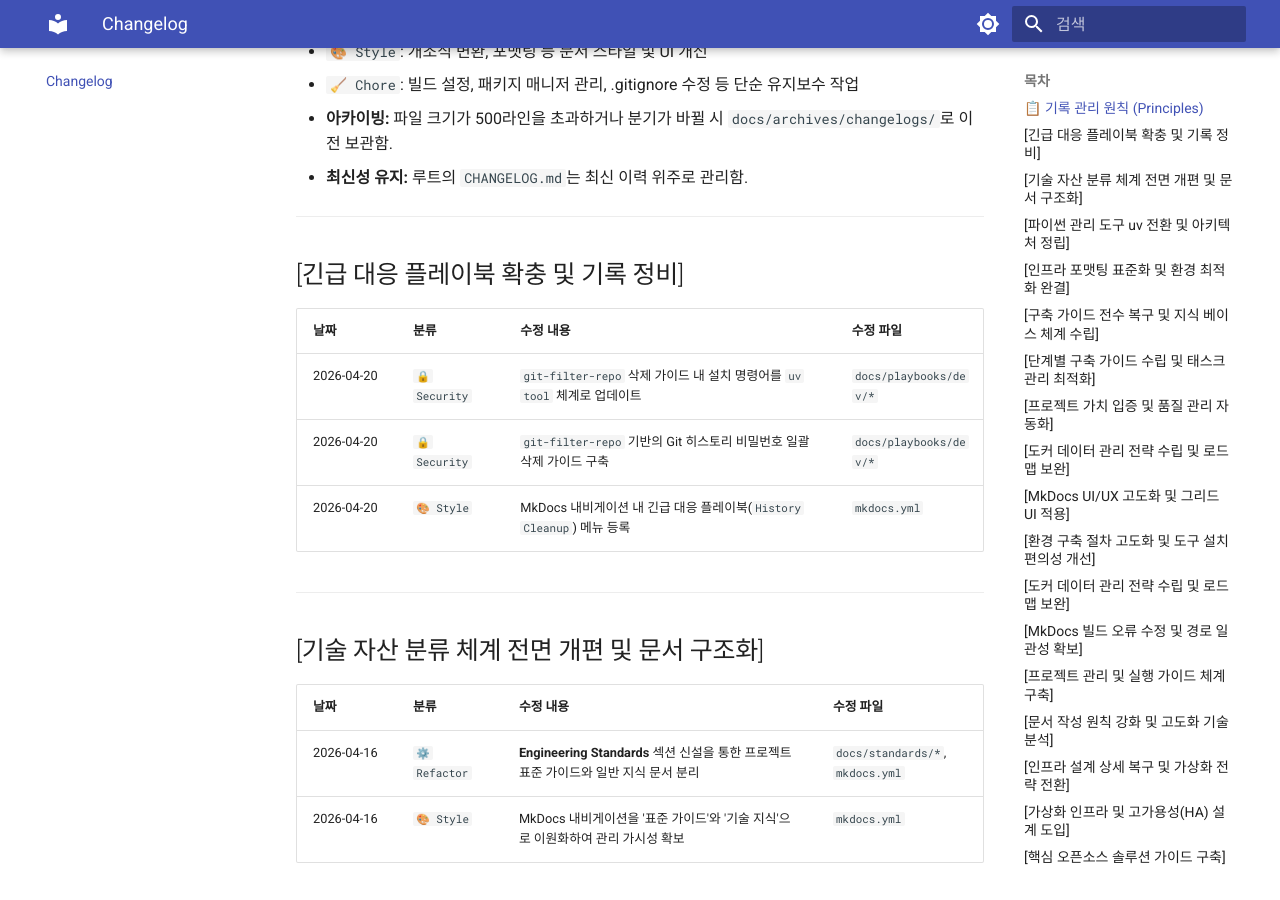
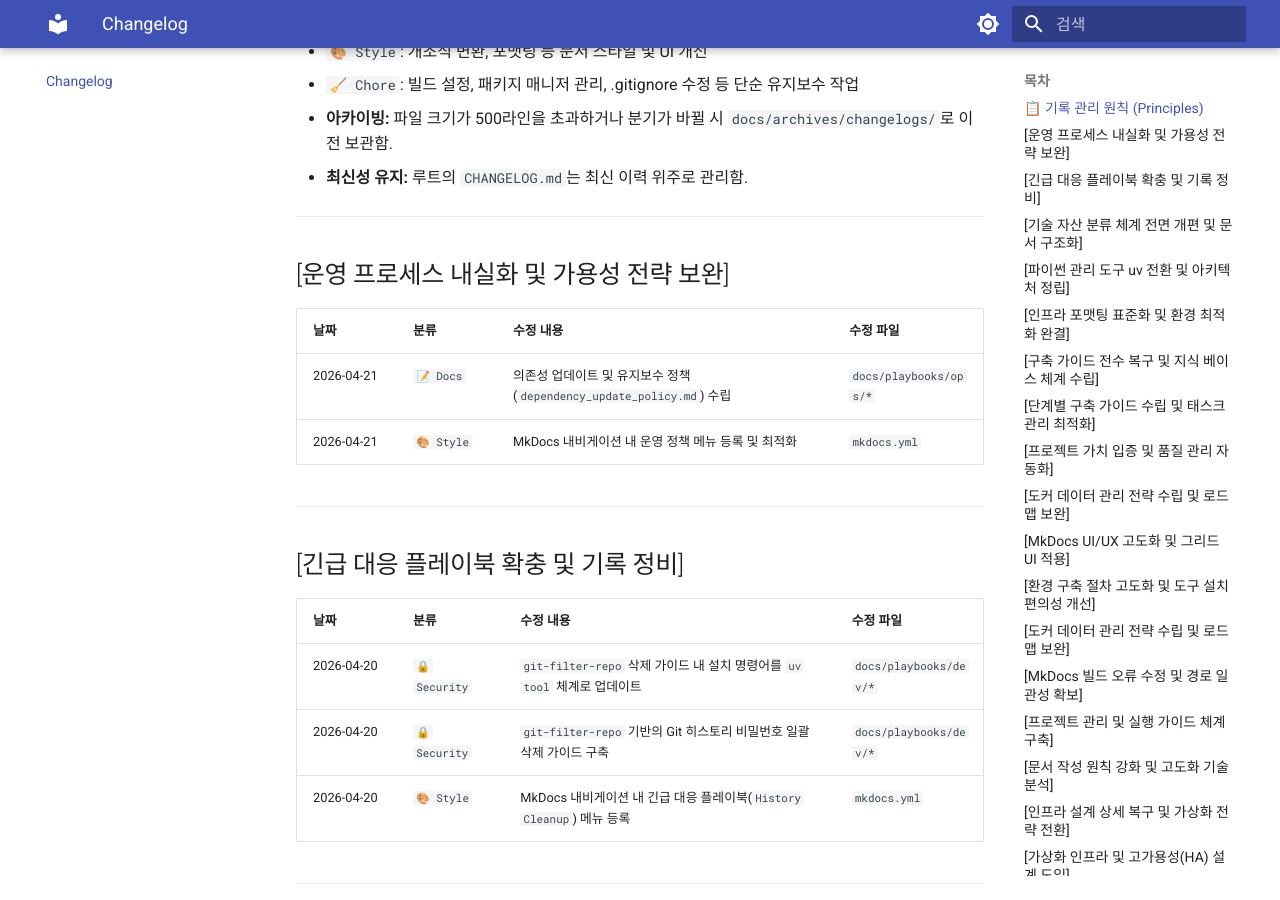
Before and after one commit to ksj686/cloud_infra, an MkDocs documentation site: the page built from docs/CHANGELOG.md, in a window 1280 px wide and 900 px high, scrolled down 608 px. Built offline with MkDocs 1.6.1 and Material for MkDocs 9.7.7, drawn with Linux system fonts in a browser that asks for light colours; some of the changed lines change nothing that is shown.

Commit message:
docs: 의존성 업데이트 및 유지보수 표준 정책 수립  - pnpm 및 uv 기반의 안정적인 패키지 업데이트 절차 문서화  - 업데이트 후 pre-commit 및 SCA 연동을 통한 무결성 검증 강제화  - Staging 거친 단계적 배포 전략 수립으로 운영 리스크 최소화  - MkDocs 내비게이션 등록 및 공식 이력 기록

````diff
--- a/docs/CHANGELOG.md
+++ b/docs/CHANGELOG.md
@@ -17,6 +17,15 @@
   - `🧹 Chore`: 빌드 설정, 패키지 매니저 관리, .gitignore 수정 등 단순 유지보수 작업
 - **아카이빙:** 파일 크기가 500라인을 초과하거나 분기가 바뀔 시 `docs/archives/changelogs/`로 이전 보관함.
 - **최신성 유지:** 루트의 `CHANGELOG.md`는 최신 이력 위주로 관리함.
+
+---
+
+## [운영 프로세스 내실화 및 가용성 전략 보완]
+
+| 날짜       | 분류       | 수정 내용                                                            | 수정 파일              |
+| :--------- | :--------- | :------------------------------------------------------------------- | :--------------------- |
+| 2026-04-21 | `📝 Docs`  | 의존성 업데이트 및 유지보수 정책(`dependency_update_policy.md`) 수립 | `docs/playbooks/ops/*` |
+| 2026-04-21 | `🎨 Style` | MkDocs 내비게이션 내 운영 정책 메뉴 등록 및 최적화                   | `mkdocs.yml`           |
 
 ---
 
--- /dev/null
+++ b/docs/playbooks/ops/dependency_update_policy.md
@@ -0,0 +1,73 @@
+# 의존성 업데이트 및 유지보수 정책 (Dependency Update Policy)
+
+본 문서는 프로젝트에 사용된 라이브러리 및 도구의 최신성 유지를 위한 표준 업데이트 프로세스 및 안정성 검증 절차 정리
+
+---
+
+## 1. 개요 및 목적 (Overview)
+
+- **보안성 확보:** 알려진 취약점(CVE) 패치 및 최신 보안 패치 즉시 반영
+- **안정성 유지:** 무분별한 업데이트로 인한 시스템 중단 방지 및 호환성 검증 강제화
+- **일관성 관리:** 락파일(`pnpm-lock.yaml`, `uv.lock`)을 통한 팀원 간 개발 환경 동기화
+
+---
+
+## 2. 환경별 업데이트 실행 절차 (Execution)
+
+### 2.1 Node.js 환경 (pnpm)
+
+대화형 인터페이스를 통한 안전한 선별 업데이트 수행
+
+- **실행 명령어:**
+  ```powershell
+  # 업데이트 대상 확인 및 대화형 선택
+  pnpm update --interactive --latest
+  ```
+- **관리 원칙:** Major 버전 업데이트 시에는 변경 이력(Breaking Changes) 선제적 확인 필수
+
+### 2.2 Python 환경 (uv)
+
+고속 리졸버를 활용한 의존성 갱신 및 가상 환경 동기화
+
+- **실행 명령어:**
+
+  ```powershell
+  # 최신 버전으로 패키지 업데이트 및 uv.lock 갱신
+  uv lock --upgrade
+
+  # 가상 환경 동기화
+  uv sync
+  ```
+
+---
+
+## 3. 검증 및 배포 프로세스 (Verification & Deployment)
+
+### 3.1 로컬 검증 (Verification)
+
+의존성 변경 직후 아래 항목 수행을 통한 무결성 확인
+
+- **품질 검사:** `uv run pre-commit run --all-files`를 통한 전체 코드 스타일 및 보안 스캔
+- **보안 감사:** `uv run pip-audit` 및 `pnpm audit` 수행
+- **기능 테스트:** 주요 서비스 기능 및 스크립트 실행 정상 여부 1차 확인 (Test Suite 연동 권장)
+
+### 3.2 단계적 배포 전략
+
+- **Staging 환경:** 업데이트 내역 적용 후 최소 1~2일간 모니터링 수행
+- **Production 환경:** Staging 단계의 안정성이 확인된 경우에 한해 승인된 락파일 배포
+
+---
+
+## 4. 고도화 자동화 전략 (Advanced)
+
+프로젝트 규모 확장에 따른 자동화 도구 도입 검토
+
+- **Renovate / Dependabot:** 의존성 업데이트 발생 시 자동 PR(Pull Request) 생성 및 변경 사항 알림
+- **CI/CD 통합:** 락파일 변경 포함된 커밋 유입 시 자동화된 테스트 파이프라인 연동 강제화
+
+---
+
+## 5. 결론 및 제언
+
+- 의존성 업데이트는 **'안전이 담보된 자동화'**를 지향함
+- 정기적인(예: 주간 또는 격주) 업데이트 세션을 통해 인프라의 기술 부채(Tech Debt) 최소화 유지
--- a/mkdocs.yml
+++ b/mkdocs.yml
@@ -96,6 +96,7 @@
           - Hook Automation: playbooks/dev/git_hook_automation.md
           - History Cleanup: playbooks/dev/git_history_cleanup_guide.md
       - Ops:
+          - Dependency Update: playbooks/ops/dependency_update_policy.md
           - Audit System: playbooks/ops/audit_system.md
           - Safe Upgrade: playbooks/ops/safe_upgrade.md
           - SSH Onboarding: playbooks/ops/ssh_onboarding.md
````
